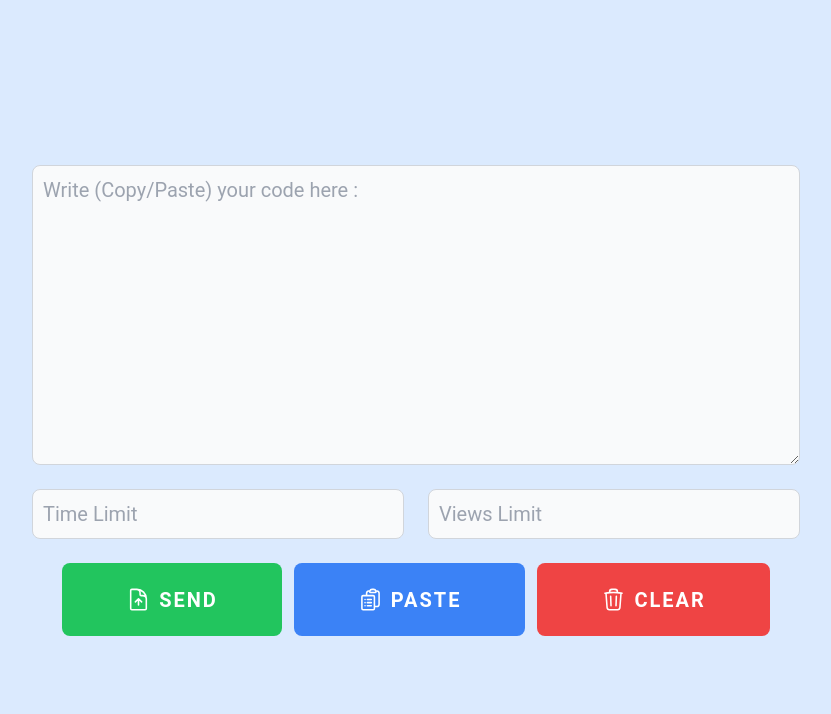
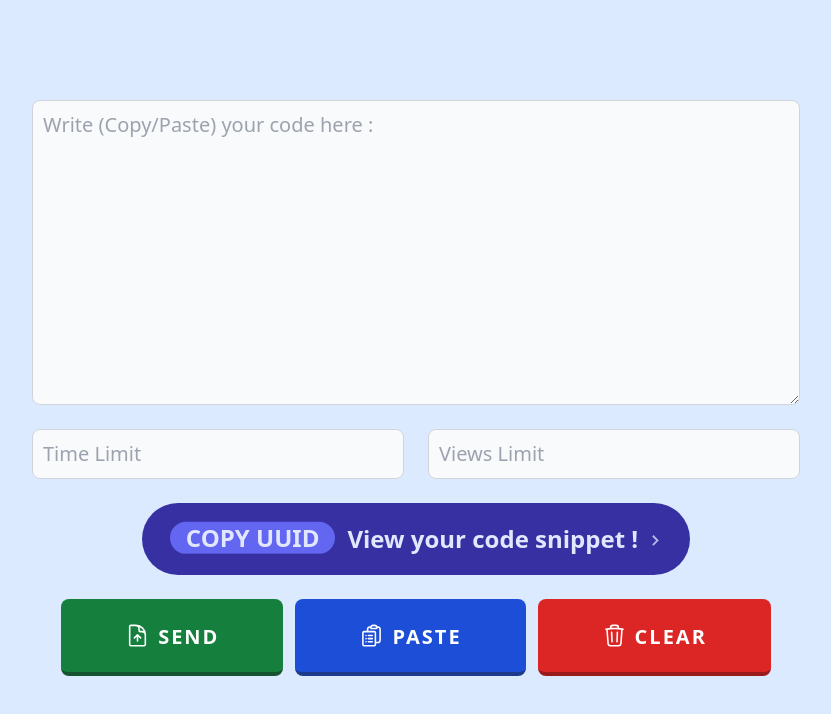
Before and after one commit to Student42069/CSP-Client, a Next.js app: page /new in a window 1280 px wide. Shown: the top 714 px of the page, without its empty margins (224-1055 px from the left). Built offline with nearby package versions, Linux system fonts and the light colour scheme.

Commit message:
Understand button animation and passing events between parent-child and child-parent component

```diff
--- a/app/new/new.css
+++ b/app/new/new.css
@@ -1 +1,9 @@
 @use postcss-nested;
+
+#copy_uuid {
+  transition: transform 0.2s linear;
+}
+
+#copy_uuid:hover {
+  transform: scale(1.2) translate(-3px);
+}
--- a/app/new/page.tsx
+++ b/app/new/page.tsx
@@ -1,9 +1,12 @@
 "use client";
+
+import "./new.css";
 
 import React, { useRef, useState } from "react";
 import ClearButton from "../../components/clearButton/clearButton";
 import PasteButton from "../../components/pasteButton/pasteButton";
 import SendButton from "../../components/sendButton/sendButton";
+import UUIDNotification from "../../components/UUIDNotification/uuidNotification";
 
 interface FormState {
   code: string;
@@ -17,52 +20,55 @@ export default function New() {
     timeLimit: "",
     viewsLimit: "",
   });
-  const [message, setMessage] = useState("");
+  const [uuid, setUUID] = useState("l");
 
   const handleChange = (
     event: React.ChangeEvent<HTMLInputElement | HTMLTextAreaElement>
   ) => {
     const { name, value } = event.target;
     setState({ ...state, [name]: value });
+    setTrigger((trigger) => trigger + 1);
+    setUUID("");
   };
 
-  // const handleSubmit = async (event: React.FormEvent<HTMLFormElement>) => {
-  //   event.preventDefault();
-  //   try {
-  //     let object = {
-  //       code: state.code,
-  //       time: state.timeLimit == "" ? 0 : parseInt(state.timeLimit),
-  //       views: state.viewsLimit == "" ? 0 : parseInt(state.viewsLimit),
-  //     };
-  //     const res = await fetch(
-  //       "http://codesharingplatformwithspringboot-env.eba-kym3bz5b.us-east-1.elasticbeanstalk.com/api/code/new",
-  //       {
-  //         method: "post",
-  //         body: JSON.stringify(object),
-  //         mode: "cors",
-  //         headers: new Headers({
-  //           "Content-Type": "application/json; charset=utf-8",
-  //         }),
-  //       }
-  //     );
-  //     const data = await res.json();
-  //     setMessage(data.id);
-  //   } catch (error) {
-  //     console.error(error);
-  //     setMessage("An error occurred while making the request");
-  //   }
-  // };
+  const handleSubmit = async () => {
+    // event.preventDefault();
+    try {
+      let object = {
+        code: state.code,
+        time: state.timeLimit == "" ? 0 : parseInt(state.timeLimit),
+        views: state.viewsLimit == "" ? 0 : parseInt(state.viewsLimit),
+      };
+      const res = await fetch(
+        "http://codesharingplatformwithspringboot-env.eba-kym3bz5b.us-east-1.elasticbeanstalk.com/api/code/new",
+        {
+          method: "post",
+          body: JSON.stringify(object),
+          mode: "cors",
+          headers: new Headers({
+            "Content-Type": "application/json; charset=utf-8",
+          }),
+        }
+      );
+      const data = await res.json();
+      setUUID(data.id);
+    } catch (error) {
+      console.error(error);
+      setUUID("An error occurred while making the request");
+    }
+  };
 
   const handleClear = (event: React.FormEvent<HTMLButtonElement>) => {
-    event.preventDefault();
+    // event.preventDefault();
     setState({ code: "", timeLimit: "", viewsLimit: "" });
-    setMessage("");
+    setUUID("");
   };
 
   let x: number = 0;
   const testSend = () => {
     x++;
     console.log("Sending !!!" + x);
+    setUUID("uuid received");
   };
 
   const textareaRef = useRef<HTMLTextAreaElement>(null);
@@ -84,6 +90,8 @@ export default function New() {
     }
   }
 
+  const [trigger, setTrigger] = useState(0);
+
   return (
     <div className="flex justify-center items-center w-screen h-screen bg-blue-100">
       <div className="flex justify-center flex-col w-3/5 h-3/4 text-xl">
@@ -93,9 +101,9 @@ export default function New() {
           name="code"
           value={state.code}
           onChange={handleChange}
-          className=" h-1/2 caret-purple-500 block p-2.5 w-full text-gray-900 bg-gray-50 rounded-lg border border-gray-300 focus:ring-blue-500 focus:border-blue-500 dark:bg-gray-700 dark:border-gray-600 dark:placeholder-gray-400 dark:text-white dark:focus:ring-blue-500 dark:focus:border-blue-500"
+          className=" h-2/3 caret-purple-500 block p-2.5 w-full text-gray-900 bg-gray-50 rounded-lg border border-gray-300 focus:ring-blue-500 focus:border-blue-500 dark:bg-gray-700 dark:border-gray-600 dark:placeholder-gray-400 dark:text-white dark:focus:ring-blue-500 dark:focus:border-blue-500"
         />
-        <div className="grid gap-6 my-6 md:grid-cols-2">
+        <div className="grid gap-6 mt-6 md:grid-cols-2">
           <div>
             <input
               type="text"
@@ -117,12 +125,12 @@ export default function New() {
             />
           </div>
         </div>
-        <div className="flex justify-center ">
-          <SendButton send={testSend} />
+        {uuid && <UUIDNotification uuid={uuid} />}
+        <div className="flex justify-center my-6">
+          <SendButton send={testSend} trigger={trigger} />
           <PasteButton paste={handlePaste} />
-          <ClearButton clear={handleClear} />
+          <ClearButton clear={handleClear} trigger={trigger} />
         </div>
-        {message && <p>{message}</p>}
       </div>
     </div>
   );
--- /dev/null
+++ b/components/UUIDNotification/uuidNotification.tsx
@@ -0,0 +1,40 @@
+import React from "react";
+
+export default function uuidNotification({ uuid }) {
+  return (
+    <div className="text-center pt-6 lg:px-4 text-2xl">
+      <div
+        className="py-5 px-7 bg-indigo-800 items-center text-indigo-100 leading-none lg:rounded-full flex lg:inline-flex"
+        role="alert"
+      >
+        <span
+          id="copy_uuid"
+          onClick={() => {
+            navigator.clipboard.writeText(uuid);
+          }}
+          className="px-4 animate-bounce cursor-pointer flex rounded-full bg-indigo-500 uppercase py-1 font-bold mr-3"
+        >
+          copy uuid
+        </span>
+        <a
+          href={
+            "http://codesharingplatformwithspringboot-env.eba-kym3bz5b.us-east-1.elasticbeanstalk.com/code/" +
+            uuid
+          }
+          target="_blank"
+        >
+          <span className="font-semibold mr-2 text-left flex-auto">
+            View your code snippet !
+          </span>
+        </a>
+        <svg
+          className="fill-current opacity-75 h-4 w-4"
+          xmlns="http://www.w3.org/2000/svg"
+          viewBox="0 0 17 17"
+        >
+          <path d="M12.95 10.707l.707-.707L8 4.343 6.586 5.757 10.828 10l-4.242 4.243L8 15.657l4.95-4.95z" />
+        </svg>
+      </div>
+    </div>
+  );
+}
--- a/components/clearButton/style.css
+++ b/components/clearButton/clear.css
@@ -1,8 +1,4 @@
 @use postcss-nested;
-
-body {
-  font-family: "Roboto", sans-serif;
-}
 
 button {
   &:hover {
@@ -19,13 +15,13 @@ button {
 }
 
 .check-svg {
-  animation: svgScale 0.1s ease-in-out;
+  animation: svgScale 0.5s ease-in-out;
 }
 .download-arrow {
-  transition: transform 0.1s linear;
+  transition: transform 0.2s linear;
 }
 button:hover .download-arrow {
-  transform: translate(0, 3px);
+  transform: scale(1.2) translate(-3px);
 }
 
 @keyframes svgScale {
@@ -38,20 +34,16 @@ button:hover .download-arrow {
   }
 }
 
-/* button.download-button {
-  min-width: 340px;
-  min-height: 68px;
-} */
-.download-loader {
+.t1download-loader {
   width: 16px;
   height: 16px;
   border: 2px solid transparent;
   border-top-color: #ffffff;
   border-radius: 50%;
   opacity: 0;
-  animation: button-loading-spinner 1s ease 3;
+  animation: t1button-loading-spinner 0.2s ease 1;
 }
-@keyframes button-loading-spinner {
+@keyframes t1button-loading-spinner {
   from {
     transform: rotate(0turn);
     opacity: 1;
@@ -65,8 +57,3 @@ button:hover .download-arrow {
 .button-copy {
   padding-top: 2px;
 }
-@media (max-width: 375px) {
-  button.copy-button {
-    min-width: 300px;
-  }
-}
--- a/components/clearButton/clearButton.tsx
+++ b/components/clearButton/clearButton.tsx
@@ -1,33 +1,46 @@
-import "./style.css";
+import "./clear.css";
 
-import React, { useState } from "react";
+import React, { useEffect, useState } from "react";
 
-export default function clearButton({ clear }) {
+export default function clearButton({ clear, trigger }: any) {
   const [sendButtonText, setSendButtonText] = useState("CLEAR");
-  const [iconClass, setIconClass] = useState("");
+  const [iconClass, setIconClass] = useState("download-arrow");
   const [loaderClass, setLoaderClass] = useState(
-    "download-loader text-white hidden"
+    "t1download-loader text-white hidden"
   );
-  const [checkMarkClass, setCheckMarkClass] = useState("check-svg hidden");
+  const [checkMarkClass, setCheckMarkClass] = useState("t1check-svg hidden");
 
-  function handleSend() {
+  function handleClear() {
+    clear();
     setSendButtonText("CLEARING");
     setIconClass(iconClass + " hidden");
-    setLoaderClass("download-loader text-white");
-    setCheckMarkClass("check-svg hidden");
+    setLoaderClass("t1download-loader text-white");
+    setCheckMarkClass("t1check-svg hidden");
   }
 
   function handleAnimationEnd() {
-    setLoaderClass("download-loader text-white hidden");
-    setCheckMarkClass("check-svg");
+    setLoaderClass("t1download-loader text-white hidden");
+    setCheckMarkClass("t1check-svg");
     setSendButtonText("CLEARED");
   }
 
+  function resetText() {
+    setSendButtonText("CLEAR");
+    setIconClass("download-arrow");
+    setLoaderClass("t1download-loader text-white hidden");
+    setCheckMarkClass("t1check-svg hidden");
+  }
+
+  useEffect(() => {
+    resetText();
+  }, [trigger]);
+
   return (
     <button
+      id="clearButton"
       onAnimationEnd={handleAnimationEnd}
-      onClick={clear}
-      className="cursor-pointer  download-button transform active:scale-95 bg-red-500 hover:bg-red-700 text-white px-16 py-6 rounded-lg font-bold tracking-widest"
+      onClick={handleClear}
+      className="border-b-4 border-r-0 border-red-800 hover:border-red-600 cursor-pointer transform active:scale-95 bg-red-600 hover:bg-red-500 text-white px-16 py-6 rounded-lg font-bold tracking-widest"
     >
       <div className="flex justify-center items-center relative">
         <div className="svg-container">
--- a/components/pasteButton/pasteButton.tsx
+++ b/components/pasteButton/pasteButton.tsx
@@ -1,17 +1,17 @@
 import "./style.css";
 
-import React, { useState } from "react";
+import React from "react";
 
 export default function pasteButton({ paste }: any) {
   return (
     <button
       onClick={paste}
-      className="cursor-pointer mx-3 download-button transform active:scale-95 bg-blue-500 hover:bg-blue-700 text-white px-16 py-6 rounded-lg font-bold tracking-widest"
+      className="border-b-4 border-r-0 border-blue-900 hover:border-blue-800 cursor-pointer mx-3  transform active:scale-95 bg-blue-700 hover:bg-blue-600 text-white px-16 py-6 rounded-lg font-bold tracking-widest"
     >
       <div className="flex justify-center items-center relative">
         <div className="svg-container">
           <svg
-            className=""
+            className="download-arrow"
             xmlns="http://www.w3.org/2000/svg"
             fill="none"
             viewBox="0 0 24 24"
--- a/components/pasteButton/style.css
+++ b/components/pasteButton/style.css
@@ -1,8 +1,4 @@
 @use postcss-nested;
-
-body {
-  font-family: "Roboto", sans-serif;
-}
 
 button {
   &:hover {
@@ -18,17 +14,15 @@ button {
   }
 }
 
-/* .check-svg {
-  animation: svgScale 0.1s ease-in-out;
-}
 .download-arrow {
-  transition: transform 0.1s linear;
-} */
-button:hover .download-arrow {
-  transform: translate(0, 3px);
+  transition: transform 0.2s linear;
 }
 
-/* @keyframes svgScale {
+button:hover .download-arrow {
+  transform: scale(1.2) translate(-3px);
+}
+
+@keyframes svgScale {
   0% {
     transform: scale(0);
   }
@@ -36,37 +30,8 @@ button:hover .download-arrow {
   50% {
     transform: scale(1.2);
   }
-} */
+}
 
-/* button.download-button {
-  min-width: 340px;
-  min-height: 68px;
-} */
-/* .download-loader {
-  width: 16px;
-  height: 16px;
-  border: 2px solid transparent;
-  border-top-color: #ffffff;
-  border-radius: 50%;
-  opacity: 0;
-  animation: button-loading-spinner 1s ease 3;
-} */
-/* @keyframes button-loading-spinner {
-  from {
-    transform: rotate(0turn);
-    opacity: 1;
-  }
-
-  to {
-    transform: rotate(1turn);
-    opacity: 0;
-  }
-} */
 .button-copy {
   padding-top: 2px;
 }
-@media (max-width: 375px) {
-  button.copy-button {
-    min-width: 300px;
-  }
-}
--- a/components/sendButton/sendButton.tsx
+++ b/components/sendButton/sendButton.tsx
@@ -1,34 +1,45 @@
 import "./style.css";
 
-import React, { ReactNode, useState } from "react";
+import React, { useEffect, useState } from "react";
 
-export default function sendButton({ send }: any) {
+export default function sendButton({ send, trigger }: any) {
   const [sendButtonText, setSendButtonText] = useState("SEND");
-  const [iconClass, setIconClass] = useState("");
+  const [iconClass, setIconClass] = useState("download-arrow");
   const [loaderClass, setLoaderClass] = useState(
-    "download-loader text-white hidden"
+    "t2download-loader text-white hidden"
   );
   const [checkMarkClass, setCheckMarkClass] = useState("check-svg hidden");
 
   function handleSend() {
     setSendButtonText("SENDING");
     setIconClass(iconClass + " hidden");
-    setLoaderClass("download-loader text-white");
+    setLoaderClass("t2download-loader text-white");
     setCheckMarkClass("check-svg hidden");
   }
 
   function handleAnimationEnd() {
-    setLoaderClass("download-loader text-white hidden");
+    setLoaderClass("t2download-loader text-white hidden");
     setCheckMarkClass("check-svg");
     setSendButtonText("SENT");
     send();
   }
 
+  function resetText() {
+    setSendButtonText("SEND");
+    setIconClass("download-arrow");
+    setLoaderClass("t2download-loader text-white hidden");
+    setCheckMarkClass("check-svg hidden");
+  }
+
+  useEffect(() => {
+    resetText();
+  }, [trigger]);
+
   return (
     <button
       onAnimationEnd={handleAnimationEnd}
       onClick={handleSend}
-      className="download-button transform active:scale-95 bg-green-500 hover:bg-green-700 text-white px-16 py-6 rounded-lg font-bold tracking-widest"
+      className="border-b-4 border-r-0 border-green-900 hover:border-green-700 transform active:scale-95 bg-green-700 hover:bg-green-600 text-white px-16 py-6 rounded-lg font-bold tracking-widest"
     >
       <div className="flex justify-center items-center relative">
         <div className="svg-container">
--- a/components/sendButton/style.css
+++ b/components/sendButton/style.css
@@ -1,8 +1,4 @@
 @use postcss-nested;
-
-body {
-  font-family: "Roboto", sans-serif;
-}
 
 button {
   &:hover {
@@ -25,7 +21,7 @@ button {
   transition: transform 0.2s linear;
 }
 button:hover .download-arrow {
-  transform: translate(0, 3px);
+  transform: scale(1.2) translate(-3px);
 }
 
 @keyframes svgScale {
@@ -38,20 +34,16 @@ button:hover .download-arrow {
   }
 }
 
-/* button.download-button {
-  min-width: 340px;
-  min-height: 68px;
-} */
-.download-loader {
+.t2download-loader {
   width: 16px;
   height: 16px;
   border: 2px solid transparent;
   border-top-color: #ffffff;
   border-radius: 50%;
   opacity: 0;
-  animation: button-loading-spinner 1s ease 3;
+  animation: t2button-loading-spinner 0.5s ease 3;
 }
-@keyframes button-loading-spinner {
+@keyframes t2button-loading-spinner {
   from {
     transform: rotate(0turn);
     opacity: 1;
@@ -65,8 +57,3 @@ button:hover .download-arrow {
 .button-copy {
   padding-top: 2px;
 }
-@media (max-width: 375px) {
-  button.copy-button {
-    min-width: 300px;
-  }
-}
```
Also changed, not shown: app/page.module.css (+2 -6 lines), components/generateButton/generateButton.tsx (added).
